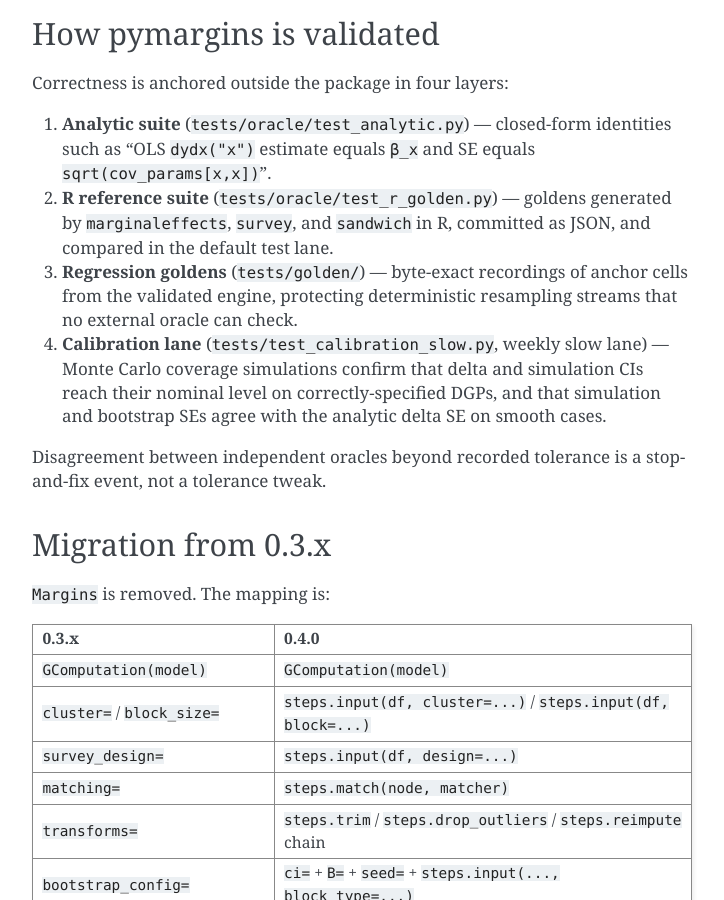
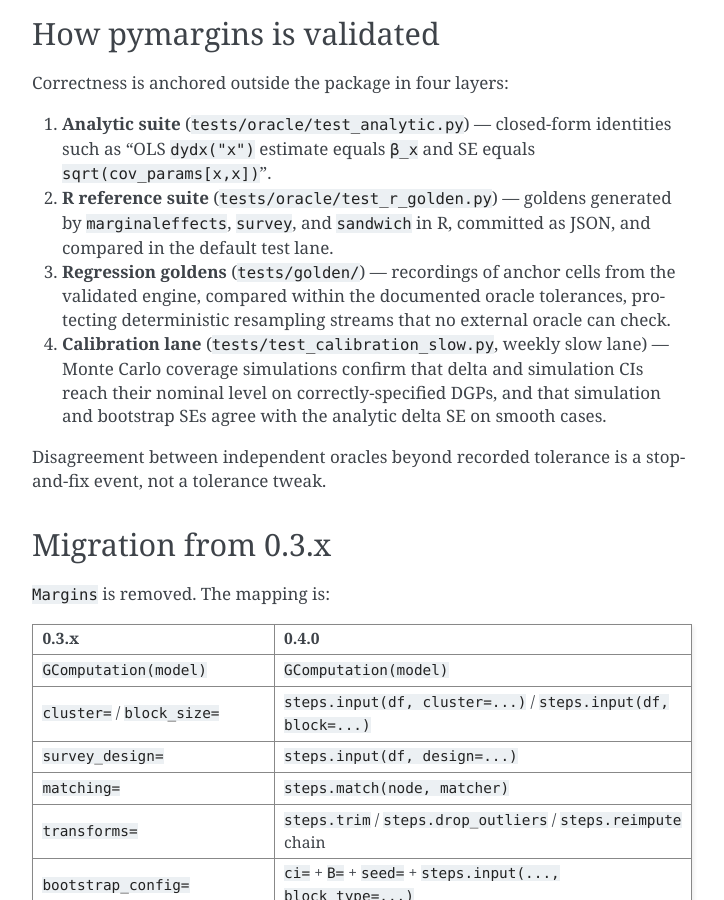
Before and after one commit to huntermills707/pymargins, a Sphinx documentation site: the page built from docs/explanations/computation_graph.md, in a window 1280 px wide and 900 px high, scrolled down 1326 px. Shown: the whole window, without its empty margins (388-1112 px from the left). Built offline with Sphinx 7.4.7, drawn with Linux system fonts in a browser that asks for light colours.

Commit message:
fixing test tolerances

```diff
--- a/docs/explanations/computation_graph.md
+++ b/docs/explanations/computation_graph.md
@@ -66,9 +66,9 @@
 2. **R reference suite** (`tests/oracle/test_r_golden.py`) — goldens generated
    by `marginaleffects`, `survey`, and `sandwich` in R, committed as JSON, and
    compared in the default test lane.
-3. **Regression goldens** (`tests/golden/`) — byte-exact recordings of anchor
-   cells from the validated engine, protecting deterministic resampling streams
-   that no external oracle can check.
+3. **Regression goldens** (`tests/golden/`) — recordings of anchor cells from
+   the validated engine, compared within the documented oracle tolerances,
+   protecting deterministic resampling streams that no external oracle can check.
 4. **Calibration lane** (`tests/test_calibration_slow.py`, weekly slow lane) —
    Monte Carlo coverage simulations confirm that delta and simulation CIs reach
    their nominal level on correctly-specified DGPs, and that simulation and
```
Also changed, not shown: CHANGELOG.md (+3 -2 lines), 2 other files.
